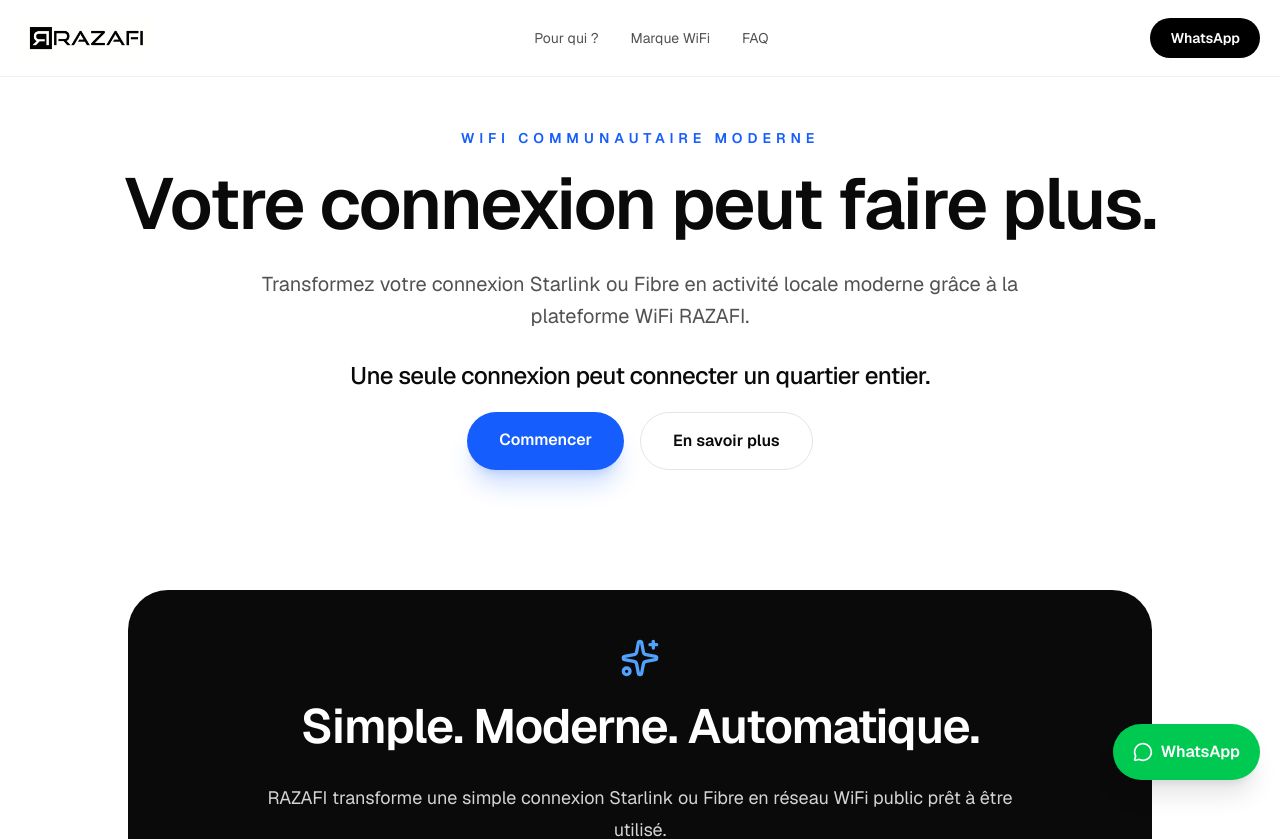
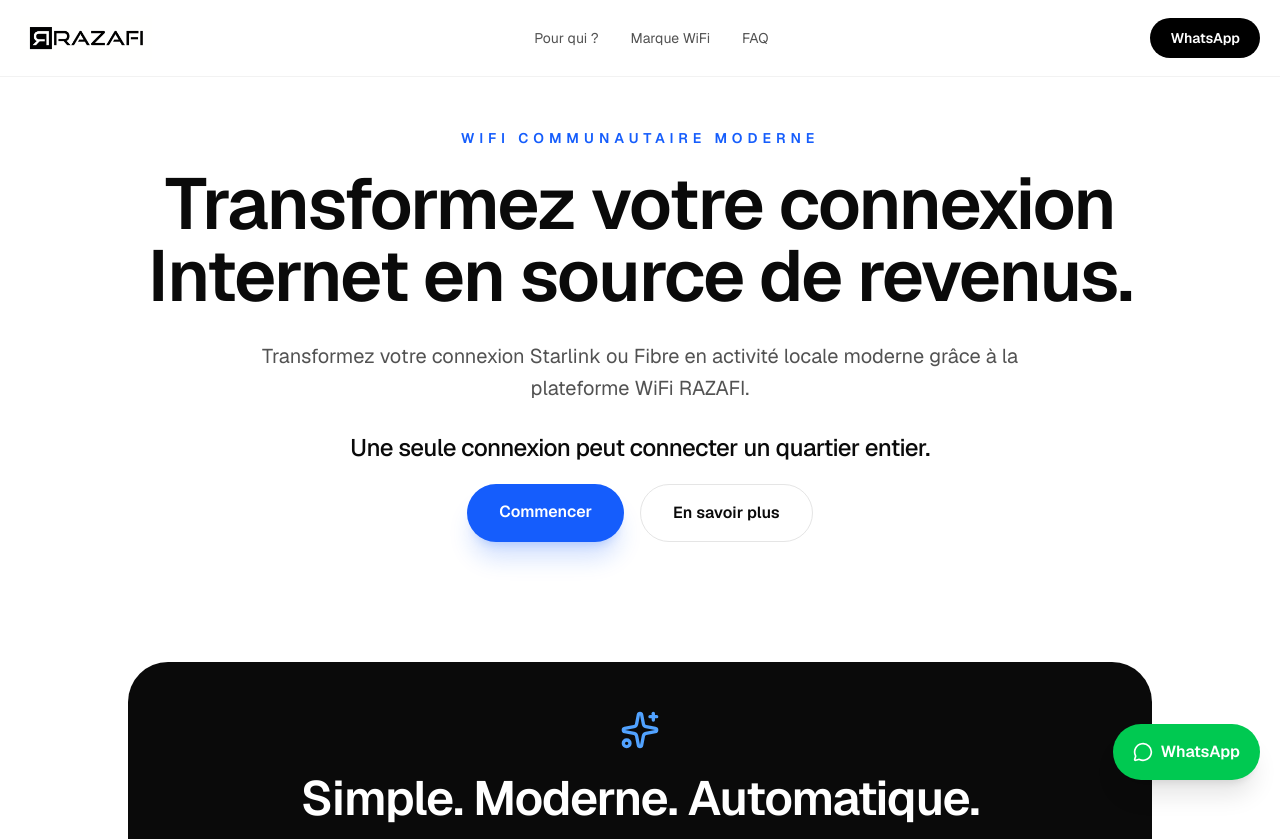
Before and after one commit to Razafisosthene/razafi-website, a Next.js app: page / in a window 1280 px wide. Shown: the top 839 px of the page. Built offline with nearby package versions, Linux system fonts and the light colour scheme.

Commit message:
Transformez votre connexion Internet en source de revenus.

```diff
--- a/src/app/page.tsx
+++ b/src/app/page.tsx
@@ -156,7 +156,7 @@
           </p>
 
           <h1 className="text-4xl font-semibold tracking-tight md:text-6xl lg:text-7xl">
-            Votre connexion peut faire plus.
+            Transformez votre connexion Internet en source de revenus.
           </h1>
 
           <p className="mx-auto mt-7 max-w-3xl text-lg leading-8 text-neutral-600 md:text-xl">
```
